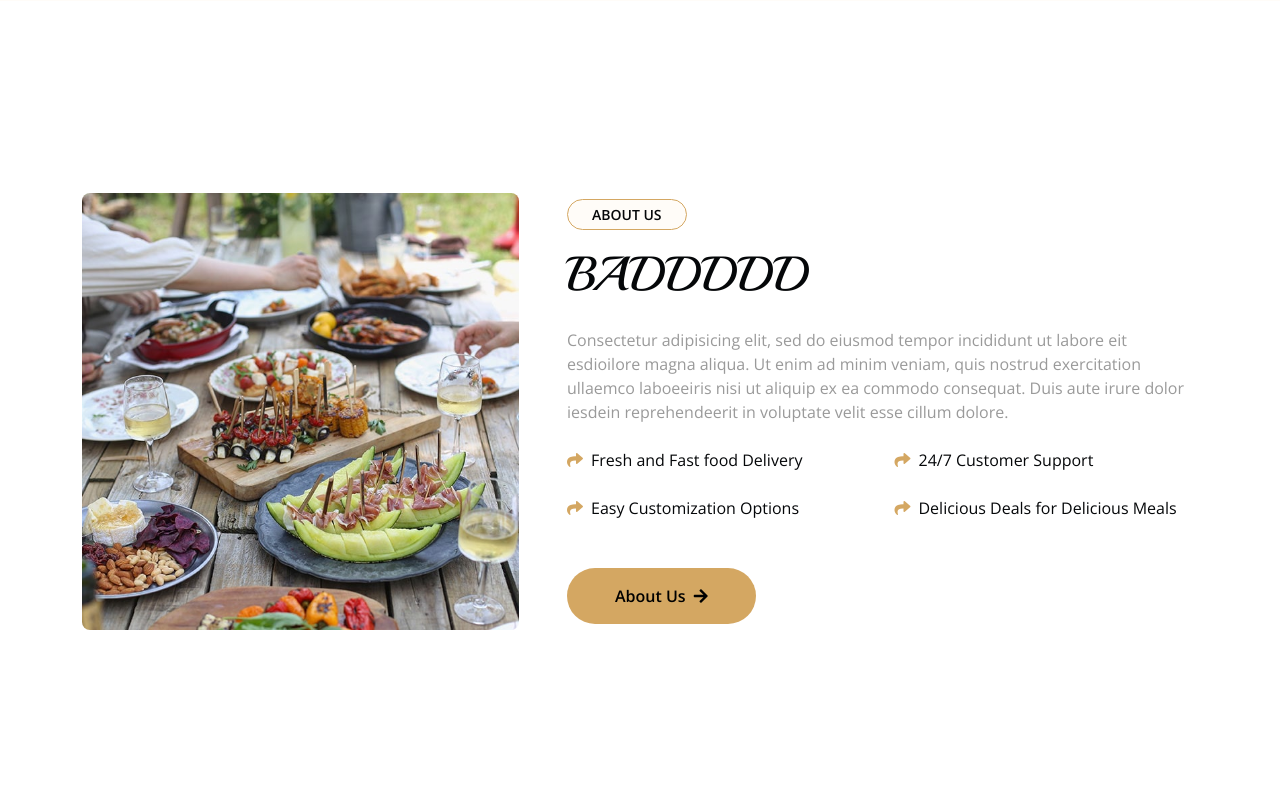
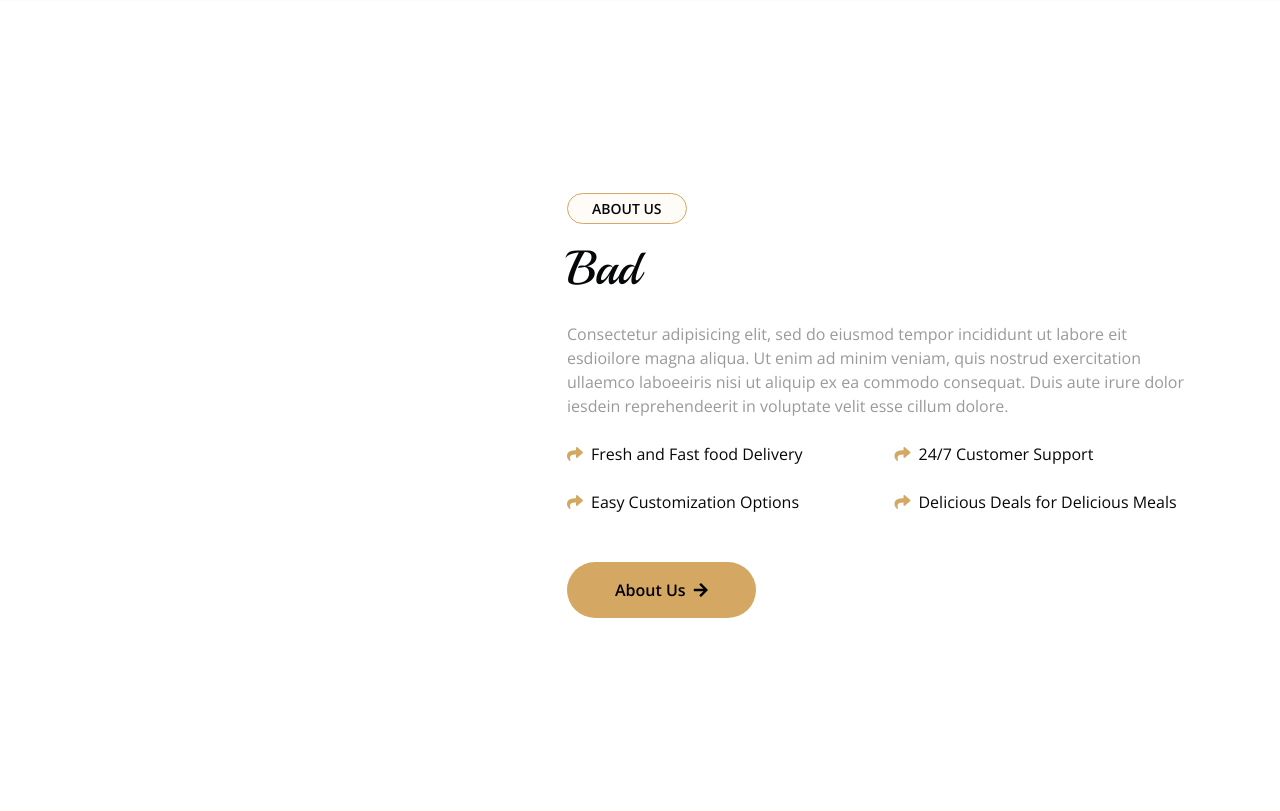
Before and after one commit to KanapongAiamtip/aaqorf, a Flask app: template templates/bad.html in a window 1280 px wide. Shown: the part 735-1546 px from the top of the page. Run offline with Flask 3, Linux system fonts and the light colour scheme; the template is opened without the code that fills it, so the values that code supplies are empty; some libraries are stand-ins or nearby versions.

Commit message:
fix show display picture

```diff
--- a/templates/bad.html
+++ b/templates/bad.html
@@ -50,7 +50,7 @@
                     </button>
                     <div class="collapse navbar-collapse" id="navbarCollapse">
                         <div class="navbar-nav mx-auto">
-                            <a href="/index.html" class="nav-item nav-link active">Home</a>
+                            <a href="/" class="nav-item nav-link active">Home</a>
                             <a href="/about" class="nav-item nav-link">About</a>
                         </div>
                     </div>
@@ -104,11 +104,11 @@
             <div class="container">
                 <div class="row g-5 align-items-center">
                     <div class="col-lg-5 wow bounceInUp" data-wow-delay="0.1s">
-                        <img src="/static/img/about.jpg" class="img-fluid rounded" alt="">
+                        <img src="{{ image }}" class="img-fluid rounded" alt="">
                     </div>
                     <div class="col-lg-7 wow bounceInUp" data-wow-delay="0.3s">
                         <small class="d-inline-block fw-bold text-dark text-uppercase bg-light border border-primary rounded-pill px-4 py-1 mb-3">About Us</small>
-                        <h1 class="display-5 mb-4">BADDDDD</h1>
+                        <h1 class="display-5 mb-4">Bad</h1>
                         <p class="mb-4">Consectetur adipisicing elit, sed do eiusmod tempor incididunt ut labore eit esdioilore magna aliqua. Ut enim ad minim veniam,
                             quis nostrud exercitation ullaemco laboeeiris nisi ut aliquip ex ea commodo consequat. Duis aute irure
                             dolor iesdein reprehendeerit in voluptate velit esse cillum dolore.</p>
--- a/templates/good.html
+++ b/templates/good.html
@@ -50,7 +50,7 @@
                     </button>
                     <div class="collapse navbar-collapse" id="navbarCollapse">
                         <div class="navbar-nav mx-auto">
-                            <a href="/index.html" class="nav-item nav-link active">Home</a>
+                            <a href="/" class="nav-item nav-link active">Home</a>
                             <a href="/about" class="nav-item nav-link">About</a>
                         </div>
                     </div>
@@ -104,7 +104,7 @@
             <div class="container">
                 <div class="row g-5 align-items-center">
                     <div class="col-lg-5 wow bounceInUp" data-wow-delay="0.1s">
-                        <img src="/static/img/about.jpg" class="img-fluid rounded" alt="">
+                        <img src="{{ image }}" class="img-fluid rounded" alt="">
                     </div>
                     <div class="col-lg-7 wow bounceInUp" data-wow-delay="0.3s">
                         <small class="d-inline-block fw-bold text-dark text-uppercase bg-light border border-primary rounded-pill px-4 py-1 mb-3">About Us</small>
--- a/templates/normal.html
+++ b/templates/normal.html
@@ -50,7 +50,7 @@
                     </button>
                     <div class="collapse navbar-collapse" id="navbarCollapse">
                         <div class="navbar-nav mx-auto">
-                            <a href="/index.html" class="nav-item nav-link active">Home</a>
+                            <a href="/" class="nav-item nav-link active">Home</a>
                             <a href="/about" class="nav-item nav-link">About</a>
                         </div>
                     </div>
@@ -104,7 +104,7 @@
             <div class="container">
                 <div class="row g-5 align-items-center">
                     <div class="col-lg-5 wow bounceInUp" data-wow-delay="0.1s">
-                        <img src="/static/img/about.jpg" class="img-fluid rounded" alt="">
+                        <img src="{{ image }}" class="img-fluid rounded" alt="">
                     </div>
                     <div class="col-lg-7 wow bounceInUp" data-wow-delay="0.3s">
                         <small class="d-inline-block fw-bold text-dark text-uppercase bg-light border border-primary rounded-pill px-4 py-1 mb-3">About Us</small>
```
Also changed, not shown: static/img/about.jpg (deleted).
